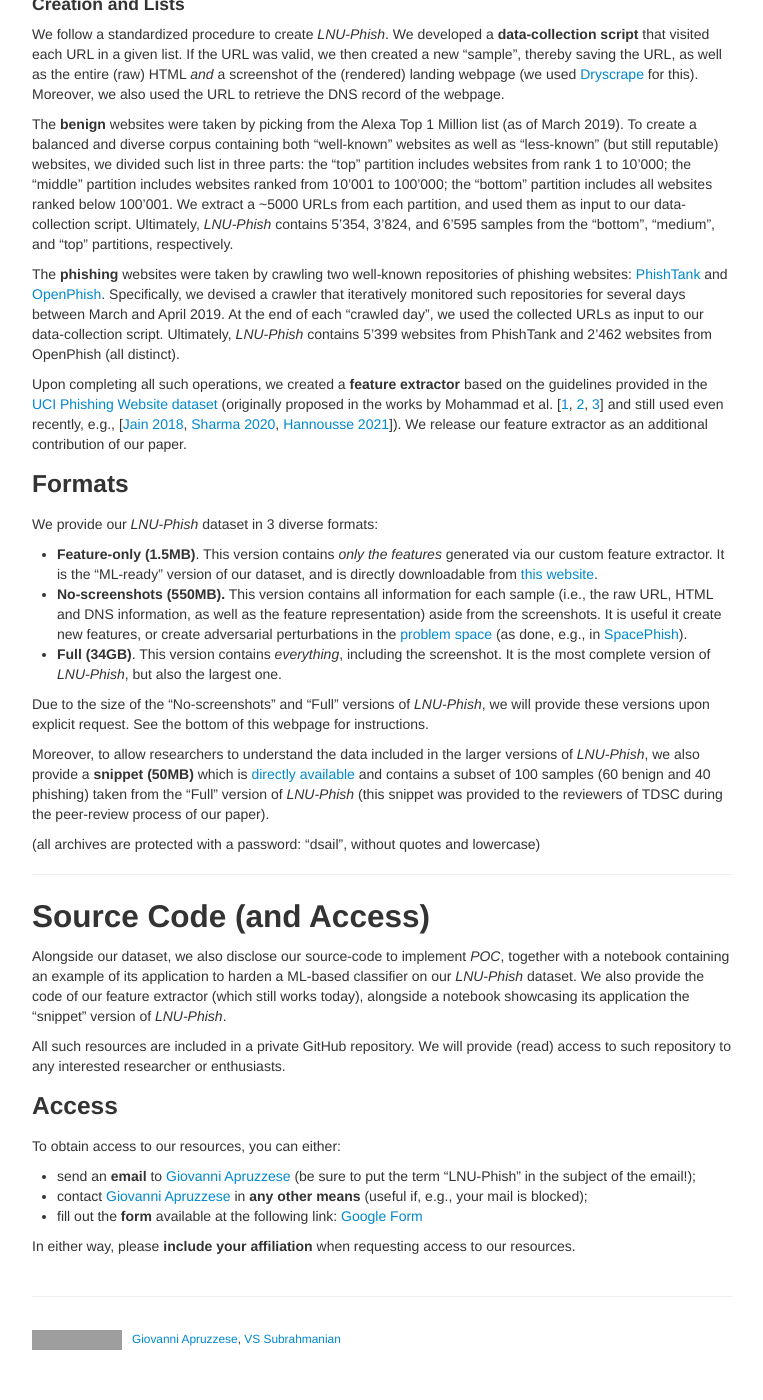
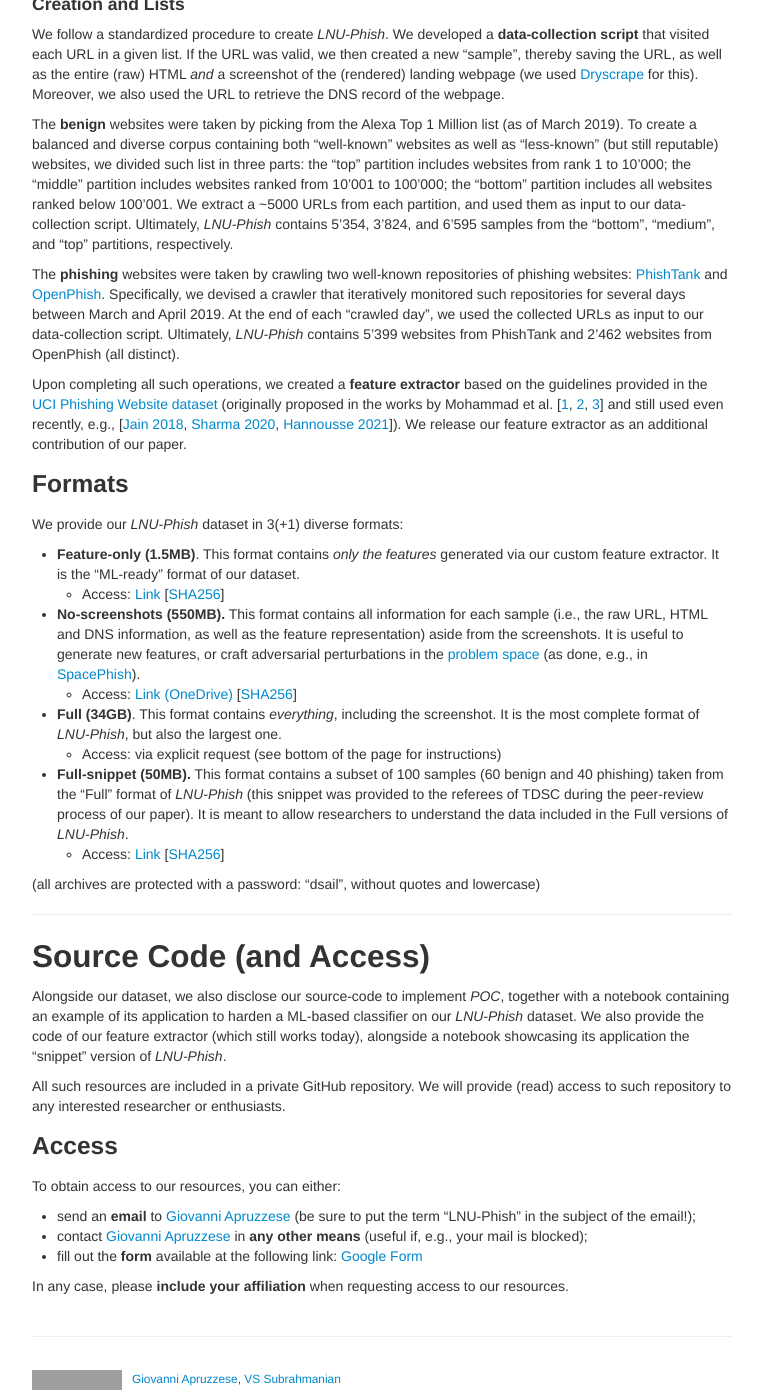
Before and after one commit to LNU-phish/LNU-phish.github.io, a Jekyll site: the page built from index.md, in a window 1280 px wide and 1400 px high, scrolled down 1783 px. Shown: the whole window, without its empty margins (258-1021 px from the left). Built offline with Jekyll 4.4.1, drawn with Linux system fonts in a browser that asks for light colours; before the commit the page ends 3143 px from its top, so only the background shows below that; grey boxes are pictures that could not be loaded.

Commit message:
fix links

```diff
--- a/index.md
+++ b/index.md
@@ -77,15 +77,16 @@ Upon completing all such operations, we created a **feature extractor** based on
 
 ### Formats
 
-We provide our _LNU-Phish_ dataset in 3 diverse formats:
+We provide our _LNU-Phish_ dataset in 3(+1) diverse formats:
 
-* **Feature-only (1.5MB)**. This version contains _only the features_ generated via our custom feature extractor. It is the "ML-ready" version of our dataset, and is directly downloadable from [this website](resources/LNU-Phish_FEATURES.zip).
-* **No-screenshots (550MB).** This version contains all information for each sample (i.e., the raw URL, HTML and DNS information, as well as the feature representation) aside from the screenshots. It is useful it create new features, or create adversarial perturbations in the [problem space](https://ieeexplore.ieee.org/abstract/document/9152781) (as done, e.g., in [SpacePhish](https://spacephish.github.io/)).
-* **Full (34GB)**. This version contains _everything_, including the screenshot. It is the most complete version of _LNU-Phish_, but also the largest one.
-
-Due to the size of the "No-screenshots" and "Full" versions of _LNU-Phish_, we will provide these versions upon explicit request. See the bottom of this webpage for instructions.
-
-Moreover, to allow researchers to understand the data included in the larger versions of _LNU-Phish_, we also provide a **snippet (50MB)** which is [directly available](resources/LNU-Phish_SNIPPET.zip) and contains a subset of 100 samples (60 benign and 40 phishing) taken from the "Full" version of _LNU-Phish_ (this snippet was provided to the reviewers of TDSC during the peer-review process of our paper).
+* **Feature-only (1.5MB)**. This format contains _only the features_ generated via our custom feature extractor. It is the "ML-ready" format of our dataset.
+  * Access: [Link](resources/LNU-Phish_features.zip) [[SHA256]((resources/LNU-Phish_Features-SHA256))]
+* **No-screenshots (550MB).** This format contains all information for each sample (i.e., the raw URL, HTML and DNS information, as well as the feature representation) aside from the screenshots. It is useful to generate new features, or craft adversarial perturbations in the [problem space](https://ieeexplore.ieee.org/abstract/document/9152781) (as done, e.g., in [SpacePhish](https://spacephish.github.io/)).
+  * Access: [Link (OneDrive)](https://1drv.ms/u/s!AiRbxLvsK4bMojXskQc3HktxlAX7?e=eezuf7) [[SHA256](resources/LNU-Phish_noScreenshots-SHA256)]
+* **Full (34GB)**. This format contains _everything_, including the screenshot. It is the most complete format of _LNU-Phish_, but also the largest one.
+  * Access: via explicit request (see bottom of the page for instructions)
+* **Full-snippet (50MB).** This format contains a subset of 100 samples (60 benign and 40 phishing) taken from the "Full" format of _LNU-Phish_ (this snippet was provided to the referees of TDSC during the peer-review process of our paper). It is meant to allow researchers to understand the data included in the Full versions of _LNU-Phish_.
+  * Access: [Link](resources/LNU-Phish_snippet.zip) [[SHA256](resources/LNU-Phish_snippet-SHA256)]
 
 (all archives are protected with a password: "dsail", without quotes and lowercase)
 
@@ -104,4 +105,4 @@ To obtain access to our resources, you can either:
 * contact [Giovanni Apruzzese](https://giovanniapruzzese.com) in **any other means** (useful if, e.g., your mail is blocked);
 * fill out the **form** available at the following link: [Google Form](https://forms.gle/3XgGJtThDAohjbmQ8)
 
-In either way, please **include your affiliation** when requesting access to our resources.
+In any case, please **include your affiliation** when requesting access to our resources.
```
Also changed, not shown: 3 other files.
